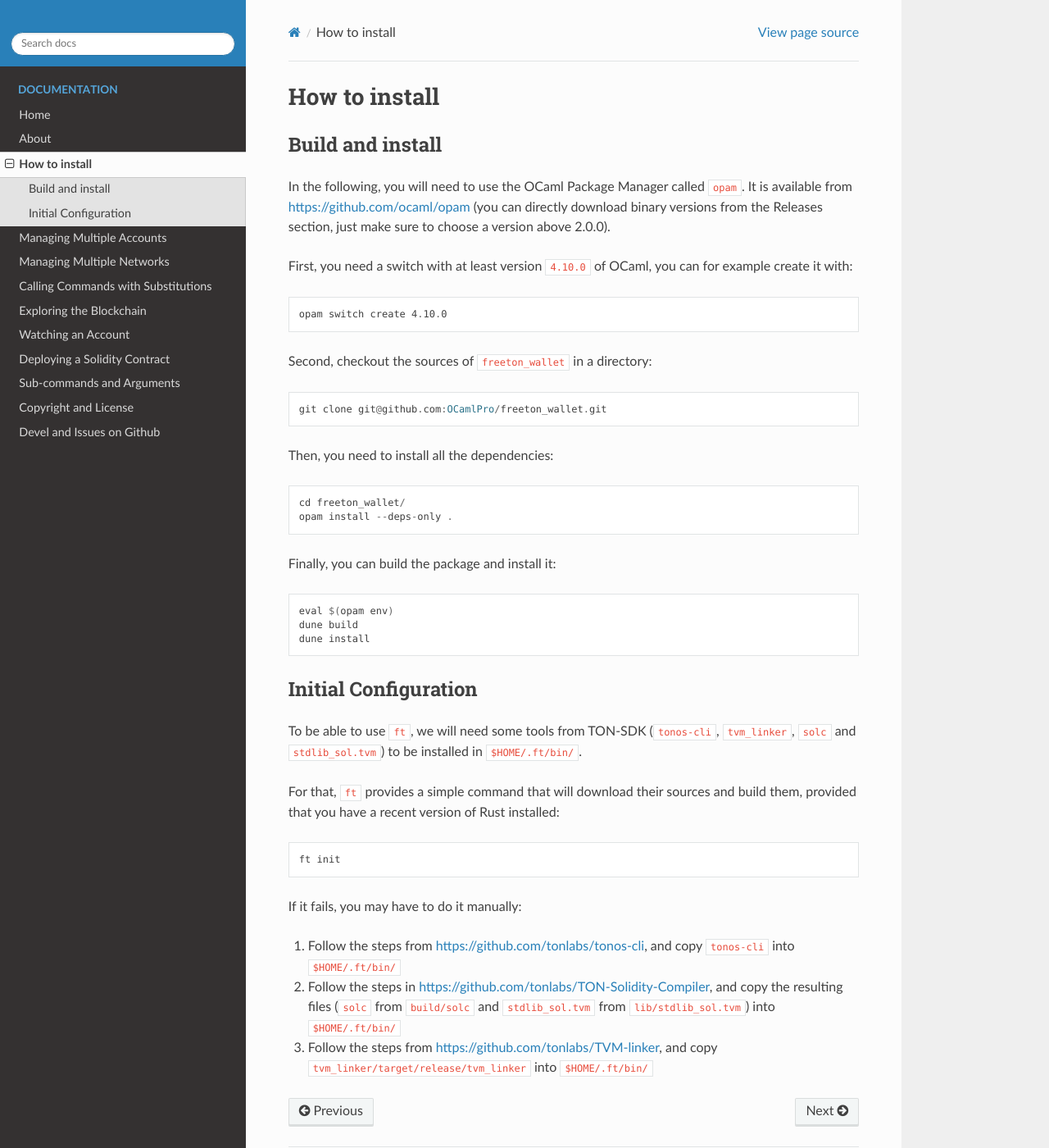
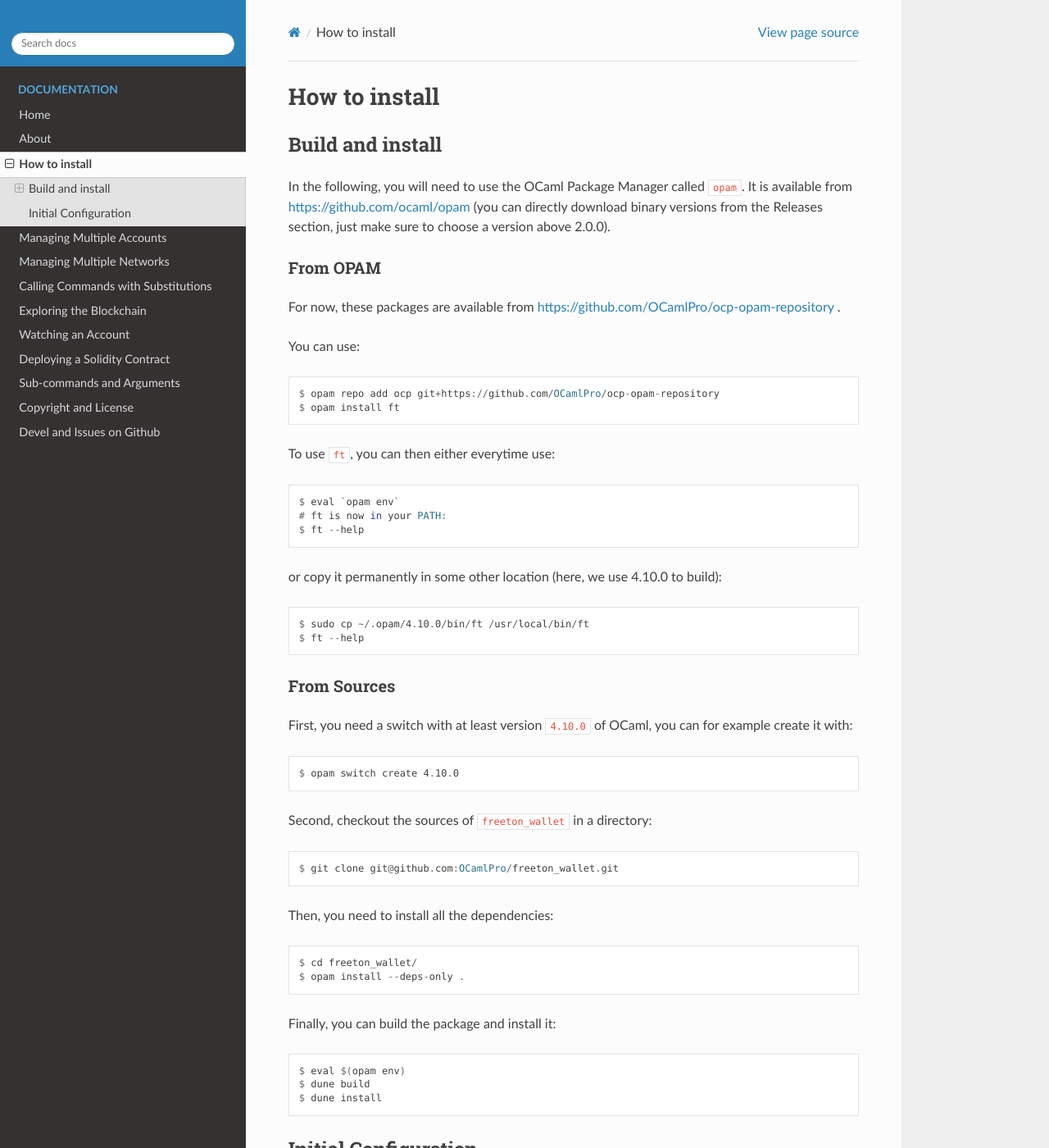
Before and after one commit to OCamlPro/freeton_wallet, a Sphinx documentation site: the page built from sphinx/install.rst, in a window 1280 px wide and 1400 px high. Shown: the whole window at 82% size. Built offline with Sphinx 7.4.7 and the Read the Docs theme 2.0.0, drawn with Linux system fonts in a browser that asks for light colours; the version number could not be read and is left out.

Commit message:
Improve documentation

```diff
--- a/drom.toml
+++ b/drom.toml
@@ -10,7 +10,7 @@ github-organization = "ocamlpro"
 license = "LGPL2"
 min-edition = "4.08.0"
 name = "freeton_wallet"
-version = "0.1.2"
+version = "0.2.0"
 
 # synopsis if different from project synopsis
 synopsis = "The 'ft' tool is a multi-account terminal wallet for the Free TON blockchain (meta-package)"
--- a/sphinx/install.rst
+++ b/sphinx/install.rst
@@ -2,7 +2,7 @@ How to install
 ==============
 
 Build and install
------------------
+~~~~~~~~~~~~~~~~~
 
 In the following, you will need to use the OCaml Package Manager
 called :code:`opam`. It is available from
@@ -10,28 +10,52 @@ https://github.com/ocaml/opam (you can directly download binary
 versions from the Releases section, just make sure to choose a version
 above 2.0.0).
 
+From OPAM
+---------
+
+For now, these packages are available from https://github.com/OCamlPro/ocp-opam-repository .
+
+You can use::
+
+  $ opam repo add ocp git+https://github.com/OCamlPro/ocp-opam-repository
+  $ opam install ft
+
+To use :code:`ft`, you can then either everytime use::
+
+  $ eval `opam env`
+  # ft is now in your PATH:
+  $ ft --help
+
+or copy it permanently in some other location (here, we use 4.10.0 to build)::
+
+  $ sudo cp ~/.opam/4.10.0/bin/ft /usr/local/bin/ft
+  $ ft --help
+
+From Sources
+------------
+
 First, you need a switch with at least version :code:`4.10.0` of OCaml,
 you can for example create it with::
 
-  opam switch create 4.10.0
+  $ opam switch create 4.10.0
 
 Second, checkout the sources of :code:`freeton_wallet` in a directory::
 
-  git clone git@github.com:OCamlPro/freeton_wallet.git
+  $ git clone git@github.com:OCamlPro/freeton_wallet.git
 
 Then, you need to install all the dependencies::
 
-  cd freeton_wallet/
-  opam install --deps-only .
+  $ cd freeton_wallet/
+  $ opam install --deps-only .
 
 Finally, you can build the package and install it::
 
-  eval $(opam env)
-  dune build
-  dune install
+  $ eval $(opam env)
+  $ dune build
+  $ dune install
 
 Initial Configuration
----------------------
+~~~~~~~~~~~~~~~~~~~~~
 
 To be able to use :code:`ft`, we will need some tools from TON-SDK
 (:code:`tonos-cli`, :code:`tvm_linker`, :code:`solc` and
@@ -41,7 +65,7 @@ For that, :code:`ft` provides a simple command that will download
 their sources and build them, provided that you have a recent version
 of Rust installed::
 
-  ft init
+  $ ft init
 
 If it fails, you may have to do it manually:
 
--- a/sphinx/wallet.rst
+++ b/sphinx/wallet.rst
@@ -88,8 +88,12 @@ The most used Multisig contracts are:
 To manage Multisig accounts, you should use the :code:`ft multisig`
 sub-command.
 
+**CREATE MULTISIG CONTRACTS**
 
-Then, to create a single-owner multisig:
+To create a Multisig account, the account address must already have
+some tokens on it to pay for the smart contract deployment.
+
+To create a single-owner multisig
 ::
 
   # ft multisig -a my-account --create
```
Also changed, not shown: 5 other files.
